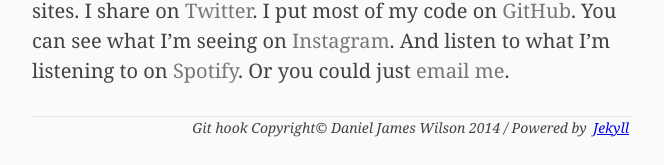
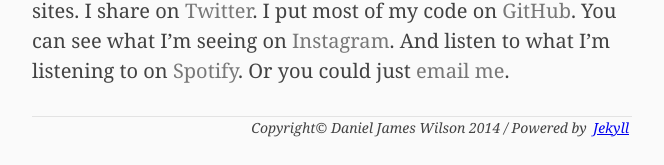
Before and after one commit to danwlsn/djangodan.github.io, a Jekyll site: the page built from about/index.md, in a window 1280 px wide. Shown: the part 980-1145 px from the top of the page, without its empty margins (308-972 px from the left). Built offline with Jekyll 4.4.1, drawn with Linux system fonts in a browser that asks for light colours; nearby versions of some CDN libraries; Markdown is read by kramdown in place of the engine named in the settings.

Commit message:
Last time now

```diff
--- a/_layouts/default.html
+++ b/_layouts/default.html
@@ -31,7 +31,7 @@
         {{ content }}
       </article>
       <footer>
-        <p><em>Git hook Copyright&copy Daniel James Wilson 2014 / Powered by <a class="jekyll" href="http://jekyllrb.com"><span class="jek">Jek</span><span class="yll">yll</span></a> <span class="hyde">and Mr Hyde.</span></em></p>
+        <p><em>Copyright&copy Daniel James Wilson 2014 / Powered by <a class="jekyll" href="http://jekyllrb.com"><span class="jek">Jek</span><span class="yll">yll</span></a> <span class="hyde">and Mr Hyde.</span></em></p>
       </footer>
     </div>
 
```
